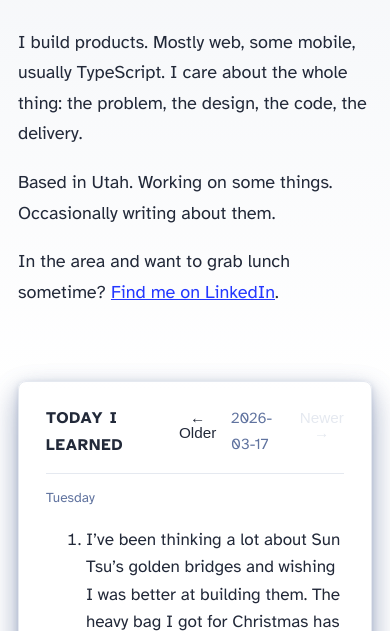
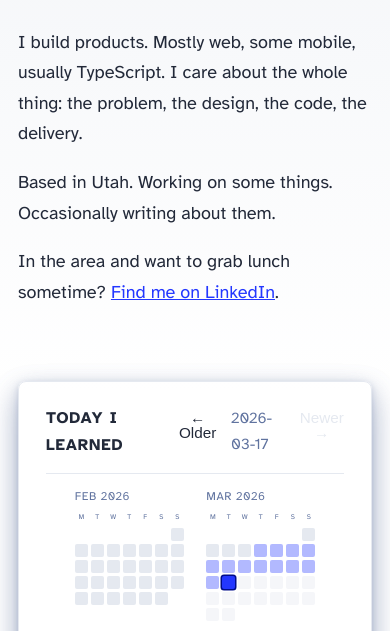
Before and after one commit to cbuchert/christianbuchert.com, an Astro site: page / in a window 390 px wide. Shown: the part 209-840 px from the top of the page. Built offline with nearby package versions, Linux system fonts and the light colour scheme; Astro itself is replaced by a stand-in of ours.

Commit message:
Add GitHub-style TIL tracker to latest-til card
Adds a monthly calendar grid below the card header showing which days
have TIL entries. Cells are clickable to navigate directly to an entry,
synced with the existing prev/next controls. Responsive: shows up to 5
months on desktop, scaling down to 1 month on small screens via media
queries rather than horizontal scroll.

Made-with: Cursor

```diff
--- a/src/components/molecules/latest-til.astro
+++ b/src/components/molecules/latest-til.astro
@@ -1,5 +1,7 @@
 ---
 import { getCollection, render } from "astro:content"
+
+const MONTHS_TO_SHOW = 5
 
 const entries = await getCollection("til")
 
@@ -12,6 +14,44 @@ const rendered = await Promise.all(sorted.map(entry => render(entry)))
 const dayNames = sorted.map(entry =>
   new Date(entry.id).toLocaleDateString("en-GB", { weekday: "long", timeZone: "UTC" })
 )
+
+// Build tracker grid data
+const todayStr = new Date().toISOString().slice(0, 10)
+const entryDates = new Set(sorted.map(e => e.id))
+const now = new Date()
+
+const trackerMonths = Array.from({ length: MONTHS_TO_SHOW }, (_, i) => {
+  const d = new Date(now.getFullYear(), now.getMonth() - (MONTHS_TO_SHOW - 1 - i), 1)
+  const year = d.getFullYear()
+  const month = d.getMonth()
+  const daysInMonth = new Date(year, month + 1, 0).getDate()
+  // Monday-first offset: Mon=0 … Sun=6
+  const mondayOffset = (new Date(year, month, 1).getDay() + 6) % 7
+
+  const cells: { isPad: boolean; date: string | null; hasEntry: boolean; isFuture: boolean }[] = []
+
+  for (let i = 0; i < mondayOffset; i++) {
+    cells.push({ isPad: true, date: null, hasEntry: false, isFuture: false })
+  }
+  for (let day = 1; day <= daysInMonth; day++) {
+    const dateStr = `${year}-${String(month + 1).padStart(2, "0")}-${String(day).padStart(2, "0")}`
+    cells.push({
+      isPad: false,
+      date: dateStr,
+      hasEntry: entryDates.has(dateStr),
+      isFuture: dateStr > todayStr,
+    })
+  }
+  // Pad to 42 cells so every month occupies exactly 6 rows
+  while (cells.length < 42) {
+    cells.push({ isPad: true, date: null, hasEntry: false, isFuture: false })
+  }
+
+  const label = d.toLocaleDateString("en-GB", { month: "short", year: "numeric" })
+  return { label, cells }
+})
+
+const initialDate = sorted[0]?.id ?? ""
 ---
 
 <aside class="til-card">
@@ -23,6 +63,33 @@ const dayNames = sorted.map(entry =>
       <button id="til-newer" aria-label="Newer entry" disabled>Newer →</button>
     </div>
   </div>
+
+  <div class="til-tracker" aria-hidden="true">
+    {trackerMonths.map(({ label, cells }) => (
+      <div class="tracker-month">
+        <div class="tracker-month-label">{label}</div>
+        <div class="tracker-grid">
+          {["M","T","W","T","F","S","S"].map(d => (
+            <div class="tracker-day-header">{d}</div>
+          ))}
+          {cells.map(cell => (
+            <div
+              class:list={[
+                "tracker-cell",
+                cell.isPad && "tracker-cell--pad",
+                !cell.isPad && !cell.hasEntry && !cell.isFuture && "tracker-cell--empty",
+                cell.hasEntry && "tracker-cell--has-entry",
+                cell.isFuture && "tracker-cell--future",
+                cell.date === initialDate && "tracker-cell--active",
+              ]}
+              data-date={cell.date ?? undefined}
+            ></div>
+          ))}
+        </div>
+      </div>
+    ))}
+  </div>
+
   <div class="til-entries">
     {rendered.map(({ Content }, i) => (
       <div class="til-entry" data-date={sorted[i].id} hidden={i !== 0}>
@@ -41,8 +108,15 @@ const dayNames = sorted.map(entry =>
   const dateEl = document.getElementById("til-date")
   const newerBtn = document.getElementById("til-newer") as HTMLButtonElement
   const olderBtn = document.getElementById("til-older") as HTMLButtonElement
+  const trackerCells = document.querySelectorAll<HTMLElement>(".tracker-cell[data-date]")
 
   let current = 0
+
+  function highlightDate(date: string) {
+    trackerCells.forEach(cell => {
+      cell.classList.toggle("tracker-cell--active", cell.dataset.date === date)
+    })
+  }
 
   function show(index: number) {
     entries[current].hidden = true
@@ -57,10 +131,22 @@ const dayNames = sorted.map(entry =>
 
     newerBtn.disabled = current === 0
     olderBtn.disabled = current === entries.length - 1
+
+    highlightDate(date)
   }
 
   newerBtn.addEventListener("click", () => show(current - 1))
   olderBtn.addEventListener("click", () => show(current + 1))
+
+  trackerCells.forEach(cell => {
+    if (cell.classList.contains("tracker-cell--has-entry")) {
+      cell.addEventListener("click", () => {
+        const date = cell.dataset.date!
+        const idx = Array.from(entries).findIndex(e => e.dataset.date === date)
+        if (idx !== -1) show(idx)
+      })
+    }
+  })
 </script>
 
 <style>
@@ -119,6 +205,114 @@ const dayNames = sorted.map(entry =>
     cursor: default;
   }
 
+  /* Tracker */
+  .til-tracker {
+    display: flex;
+    justify-content: center;
+    gap: 1.25em;
+    overflow: hidden;
+    margin-bottom: 0.75em;
+  }
+
+  .tracker-month {
+    flex-shrink: 0;
+  }
+
+  /*
+   * Each month block is 109px wide (7 × 13px cells + 6 × 3px gaps).
+   * Desktop content width is fixed at 660px (720px container − 60px card padding).
+   * Mobile content width is viewport − 90px (container + card padding at 18px font).
+   *
+   * 5 months: 645px → viewport ≥ 745px  (desktop default)
+   * 4 months: 511px → viewport ≥ 601px
+   * 3 months: 373px → viewport ≥ 463px
+   * 2 months: 241px → viewport ≥ 331px
+   * 1 month:  109px → any remaining width
+   */
+  @media (max-width: 744px) {
+    .tracker-month:first-child {
+      display: none;
+    }
+  }
+
+  @media (max-width: 600px) {
+    .tracker-month:nth-child(-n+2) {
+      display: none;
+    }
+  }
+
+  @media (max-width: 462px) {
+    .tracker-month:nth-child(-n+3) {
+      display: none;
+    }
+  }
+
+  @media (max-width: 330px) {
+    .tracker-month:nth-child(-n+4) {
+      display: none;
+    }
+  }
+
+  .tracker-month-label {
+    font-size: 0.65em;
+    color: rgb(var(--gray));
+    text-transform: uppercase;
+    letter-spacing: 0.05em;
+    margin-bottom: 4px;
+  }
+
+  .tracker-grid {
+    display: grid;
+    grid-template-columns: repeat(7, 13px);
+    gap: 3px;
+  }
+
+  .tracker-day-header {
+    width: 13px;
+    height: 13px;
+    font-size: 7px;
+    color: rgb(var(--gray));
+    display: flex;
+    align-items: center;
+    justify-content: center;
+  }
+
+  .tracker-cell {
+    width: 13px;
+    height: 13px;
+    border-radius: 2px;
+  }
+
+  .tracker-cell--pad {
+    background: transparent;
+  }
+
+  .tracker-cell--empty {
+    background: rgb(var(--gray-light));
+  }
+
+  .tracker-cell--future {
+    background: rgb(var(--gray-light));
+    opacity: 0.4;
+  }
+
+  .tracker-cell--has-entry {
+    background: rgba(35, 55, 255, 0.35);
+    cursor: pointer;
+    transition: transform 0.1s ease, background 0.1s ease;
+  }
+
+  .tracker-cell--has-entry:hover {
+    background: rgba(35, 55, 255, 0.6);
+    transform: scale(1.25);
+  }
+
+  .tracker-cell--active {
+    background: var(--accent) !important;
+    box-shadow: 0 0 0 1.5px var(--accent-dark);
+  }
+
+  /* Entries */
   .til-entries {
     font-size: 0.95em;
     line-height: 1.6;
```
